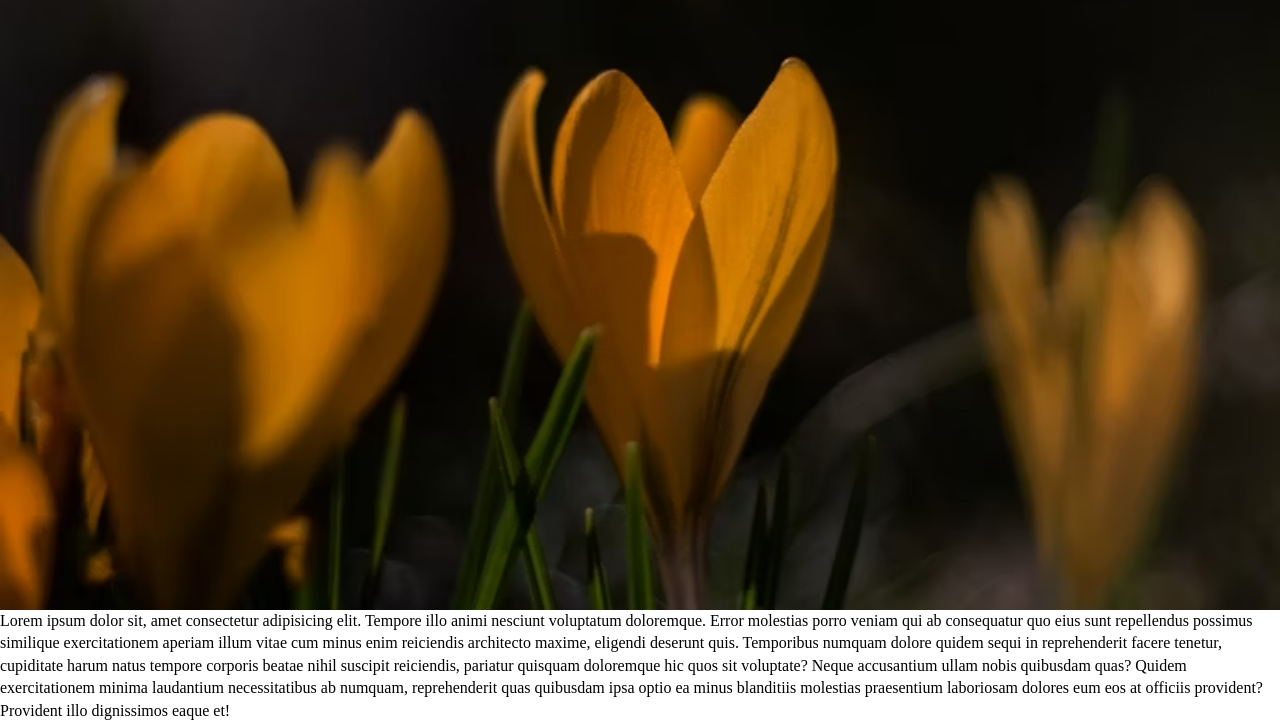
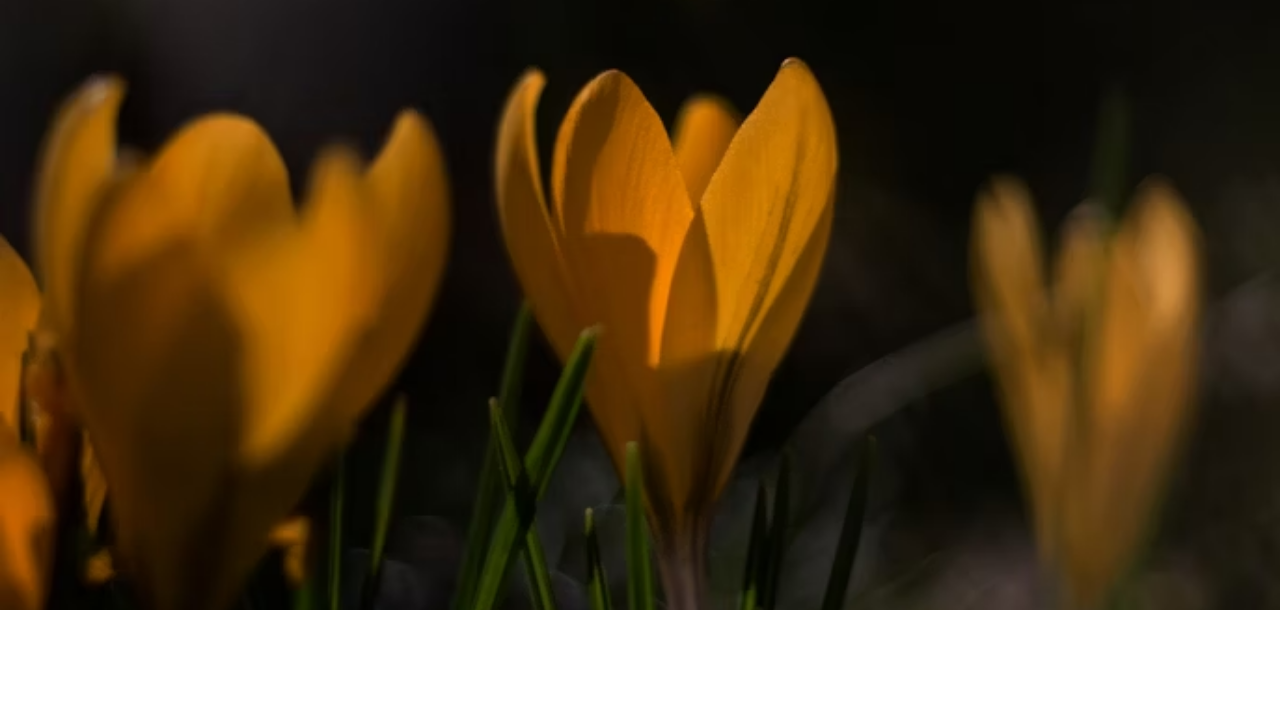
Before and after one commit to nehakumaribytes/Developer-Landing-Page, a plain HTML site: page index.html in a window 1280 px wide. Shown: the part 190-912 px from the top of the page. After the commit the page ends 800 px from the top, so only its background shows below. Drawn offline with Linux system fonts and the light colour scheme.

Commit message:
add file

```diff
--- a/index.html
+++ b/index.html
@@ -15,7 +15,7 @@
         <h1 class="lg_text"></h1>FULL STACK DEVELOPER</h1>
     </div>
  </section>
-<p>Lorem ipsum dolor sit, amet consectetur adipisicing elit. Tempore illo animi nesciunt voluptatum doloremque. Error molestias porro veniam qui ab consequatur quo eius sunt repellendus possimus similique exercitationem aperiam illum vitae cum minus enim reiciendis architecto maxime, eligendi deserunt quis. Temporibus numquam dolore quidem sequi in reprehenderit facere tenetur, cupiditate harum natus tempore corporis beatae nihil suscipit reiciendis, pariatur quisquam doloremque hic quos sit voluptate? Neque accusantium ullam nobis quibusdam quas? Quidem exercitationem minima laudantium necessitatibus ab numquam, reprehenderit quas quibusdam ipsa optio ea minus blanditiis molestias praesentium laboriosam dolores eum eos at officiis provident? Provident illo dignissimos eaque et!</p>
+
 
  </body>
  </html>
```
